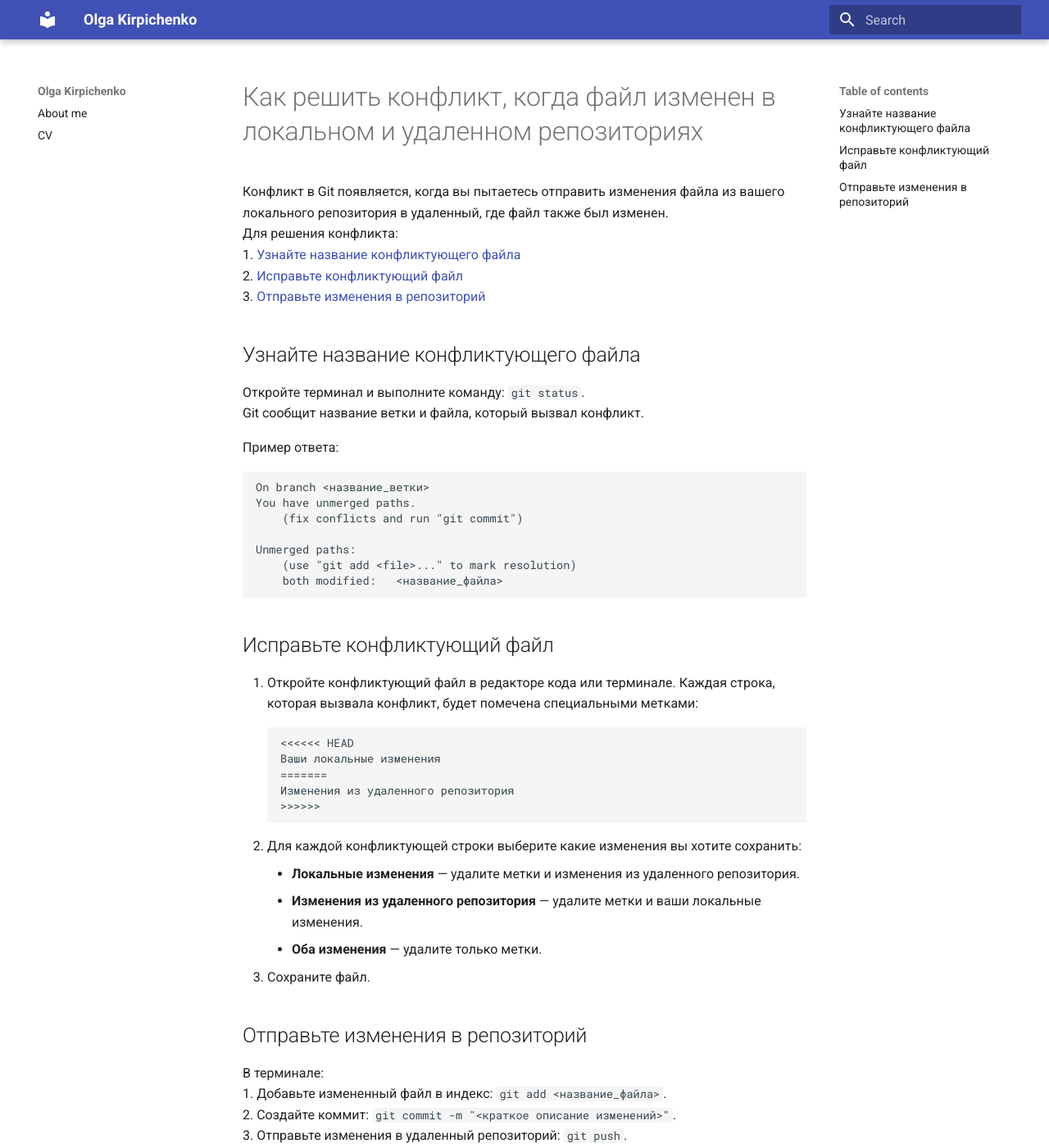
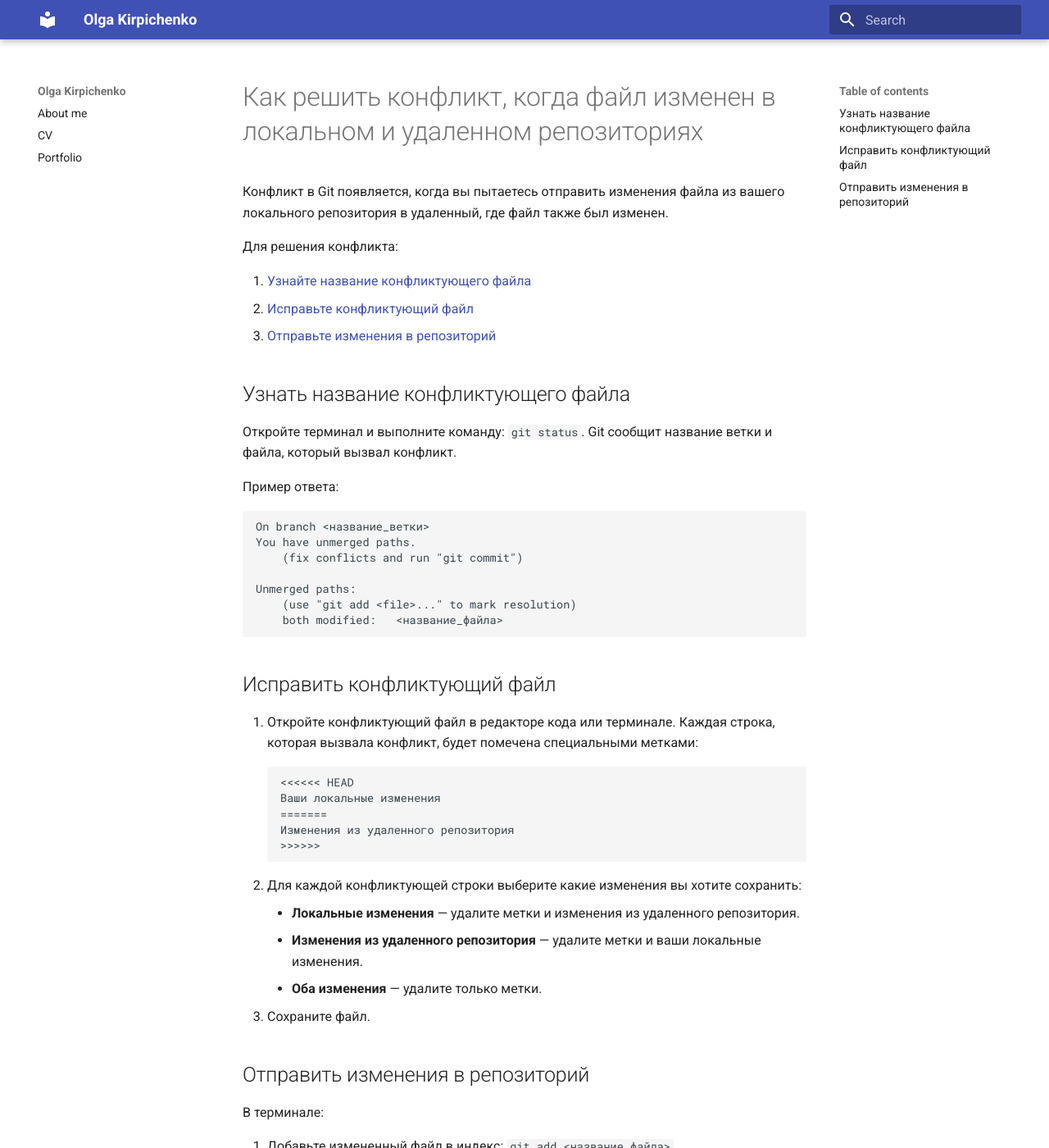
Before and after one commit to OlyaOlya2608/CV_test, an MkDocs documentation site: the page built from docs/git_conflict_rus.md, in a window 1280 px wide and 1400 px high. Shown: the whole window at 82% size. Built offline with MkDocs 1.6.1 and Material for MkDocs 9.7.7, drawn with Linux system fonts in a browser that asks for light colours; some of the changed text lies outside the part shown.

Commit message:
aug4_upd

````diff
--- a/docs/git_conflict_rus.md
+++ b/docs/git_conflict_rus.md
@@ -1,13 +1,17 @@
 # Как решить конфликт, когда файл изменен в локальном и удаленном репозиториях
 
 Конфликт в Git появляется, когда вы пытаетесь отправить изменения файла из вашего локального репозитория в удаленный, где файл также был изменен. </br>
-Для решения конфликта:</br>
-1. [Узнайте название конфликтующего файла](#узнайте-название-конфликтующего-файла)</br>
-2. [Исправьте конфликтующий файл](#исправьте-конфликтующий-файл)</br>
-3. [Отправьте изменения в репозиторий](#отправьте-изменения-в-репозиторий)</br>
 
-## Узнайте название конфликтующего файла
-Откройте терминал и выполните команду: `git status`. </br> Git сообщит название ветки и файла, который вызвал конфликт.
+Для решения конфликта:
+
+1. [Узнайте название конфликтующего файла](#узнайте-название-конфликтующего-файла)
+2. [Исправьте конфликтующий файл](#исправьте-конфликтующий-файл)
+3. [Отправьте изменения в репозиторий](#отправьте-изменения-в-репозиторий)
+
+## Узнать название конфликтующего файла
+
+Откройте терминал и выполните команду: `git status`.
+Git сообщит название ветки и файла, который вызвал конфликт.
 
 Пример ответа:
 ```
@@ -20,7 +24,8 @@ Unmerged paths:
     both modified:   <название_файла>
 ```
 
-## Исправьте конфликтующий файл
+## Исправить конфликтующий файл
+
 1. Откройте конфликтующий файл в редакторе кода или терминале. Каждая строка, которая вызвала конфликт, будет помечена специальными метками:
     ```
     <<<<<< HEAD
@@ -35,8 +40,10 @@ Unmerged paths:
     - **Оба изменения** — удалите только метки.
 3. Сохраните файл.
 
-## Отправьте изменения в репозиторий
-В терминале:</br>
-1. Добавьте измененный файл в индекс: `git add <название_файла>`.</br>
-2. Создайте коммит: `git commit -m "<краткое описание изменений>"`.</br>
+## Отправить изменения в репозиторий
+
+В терминале:
+
+1. Добавьте измененный файл в индекс: `git add <название_файла>`.
+2. Создайте коммит: `git commit -m "<краткое описание изменений>"`.
 3. Отправьте изменения в удаленный репозиторий: `git push`.
--- a/mkdocs.yml
+++ b/mkdocs.yml
@@ -16,3 +16,4 @@ markdown_extensions:
 nav:
   - About me: index.md
   - CV: cv.md
+  - Portfolio: portfolio.md
````
Also changed, not shown: docs/cv.md (+3 -0 lines), docs/git_conflict_eng.md (renamed from docs/git_conflict-eng.md, +7 -6 lines), docs/portfolio.md (added, +5 -0 lines).
